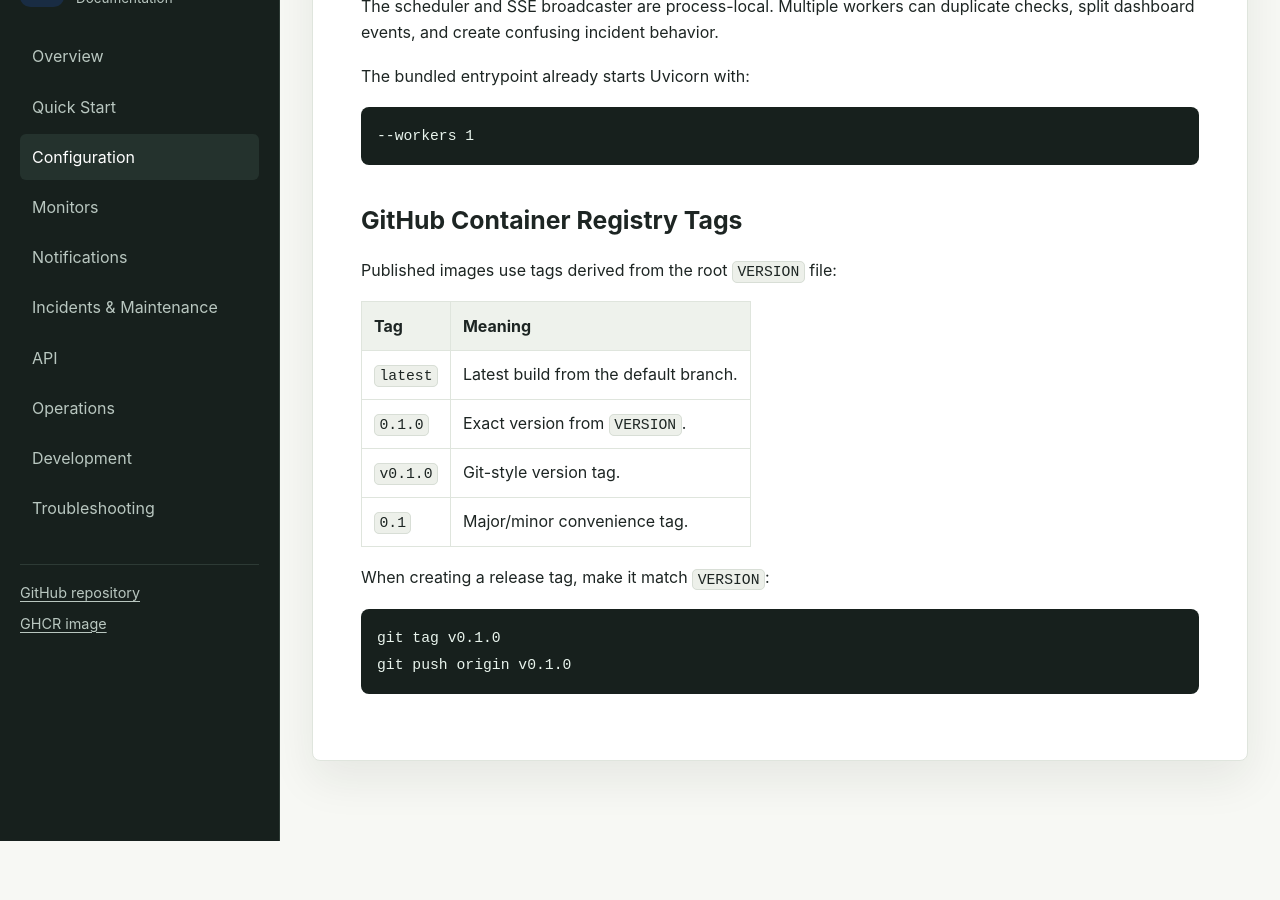
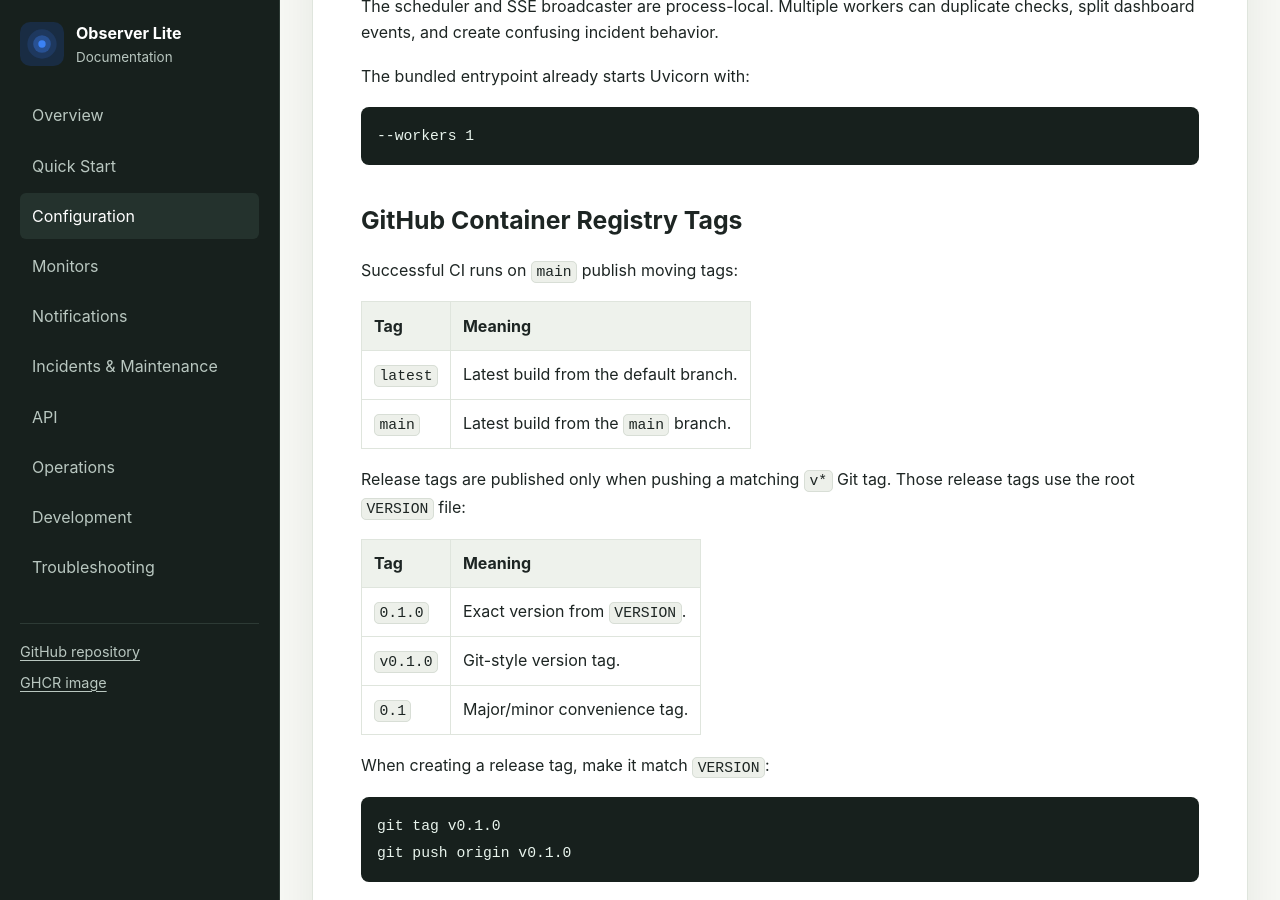
Before and after one commit to cagatayuresin/observer-lite, a Jekyll site: the page built from docs/configuration.md, in a window 1280 px wide and 900 px high, scrolled down 2566 px. Built offline with Jekyll 4.4.1, drawn with Linux system fonts in a browser that asks for light colours; before the commit the page ends 3407 px from its top, so only the background shows below that.

```diff
--- a/docs/configuration.md
+++ b/docs/configuration.md
@@ -96,11 +96,17 @@ The bundled entrypoint already starts Uvicorn with:
 
 ## GitHub Container Registry Tags
 
-Published images use tags derived from the root `VERSION` file:
+Successful CI runs on `main` publish moving tags:
 
 | Tag | Meaning |
 | --- | --- |
 | `latest` | Latest build from the default branch. |
+| `main` | Latest build from the `main` branch. |
+
+Release tags are published only when pushing a matching `v*` Git tag. Those release tags use the root `VERSION` file:
+
+| Tag | Meaning |
+| --- | --- |
 | `0.1.0` | Exact version from `VERSION`. |
 | `v0.1.0` | Git-style version tag. |
 | `0.1` | Major/minor convenience tag. |
```
Also changed, not shown: docs/operations.md (+2 -2 lines), .github/workflows/ci.yml, .github/workflows/docker-publish.yml, README.md, 1 other file.
